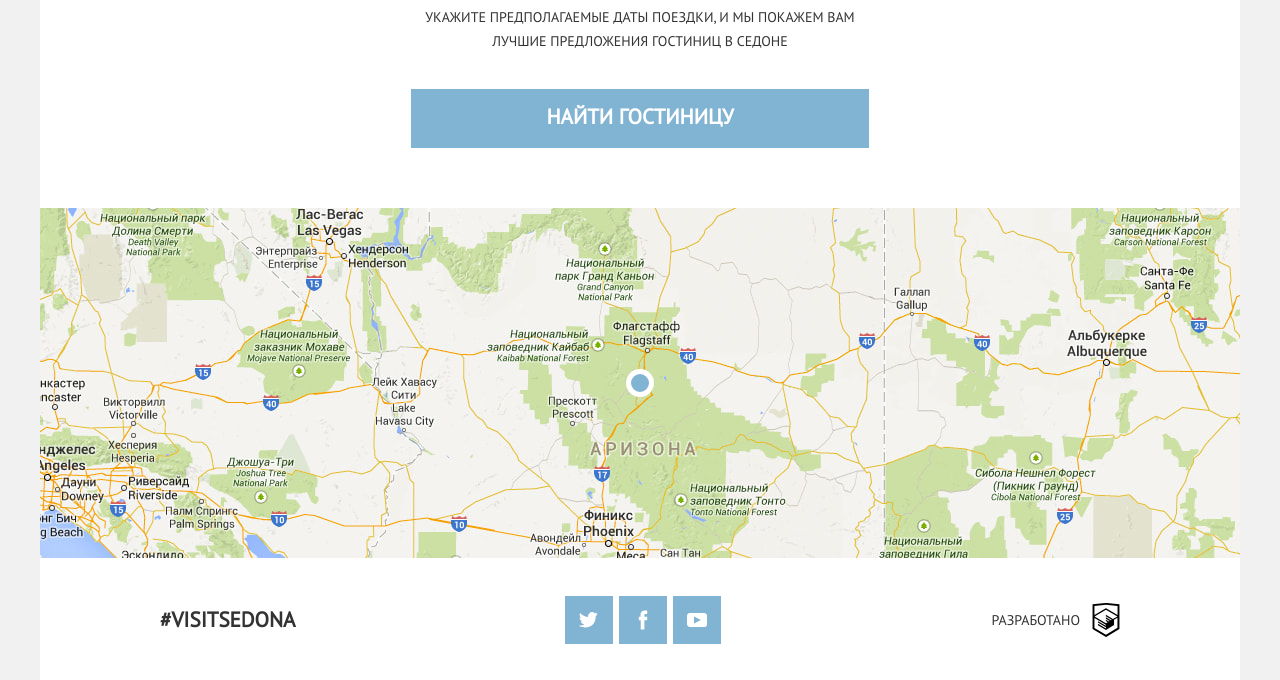
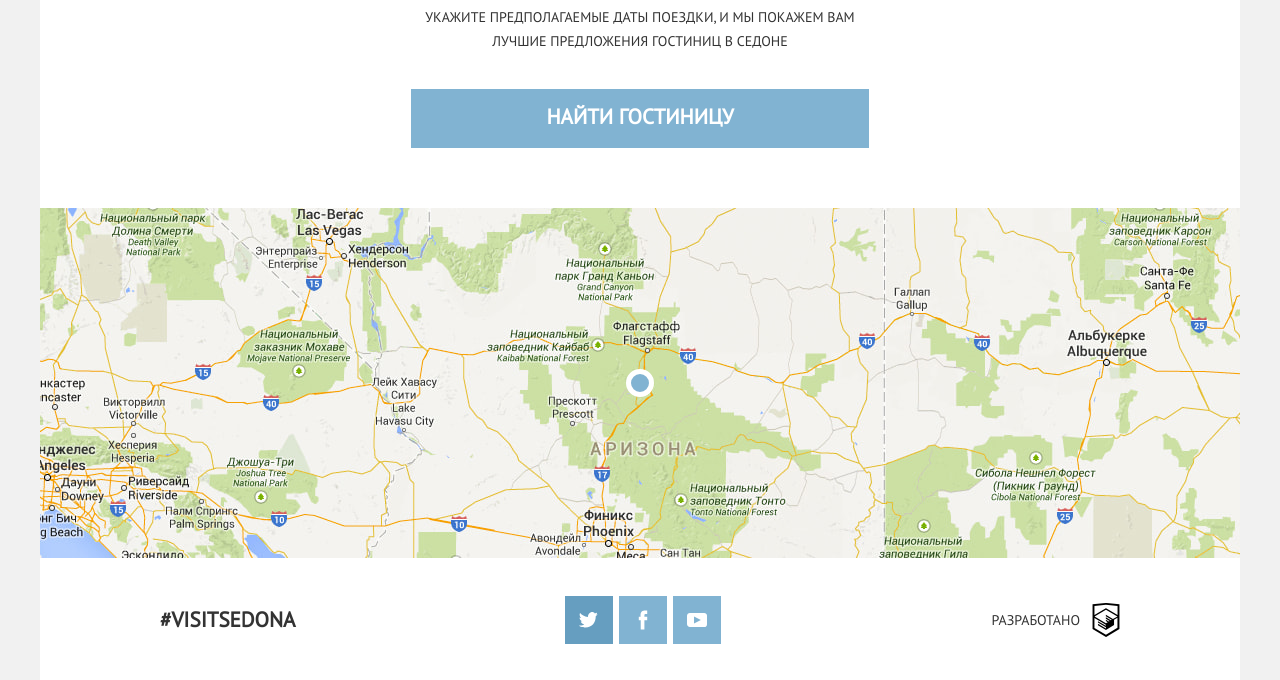
Before and after one commit to FixGN/html-school-2-project, a website: page index.html in a window 1280 px wide. In both pictures the pointer is over the link 589 px from the left and 2629 px from the top of the page. Shown: the part 2009-2689 px from the top of the page. Drawn offline with Linux system fonts and the light colour scheme.

Commit message:
hover was added to social-networks-item

```diff
--- a/styles/blocks/social-networks-item.css
+++ b/styles/blocks/social-networks-item.css
@@ -12,8 +12,12 @@
     fill: #FFFFFF;
 }
 
+.social-networks-item__link:hover {
+    background-color: #669EC0;
+}
+
 .social-networks-item__link:active {
-    background: #5496BD;
+    background-color: #5496BD;
 }
 
 .social-networks-item__link:active .social-networks-item__icon {
```
